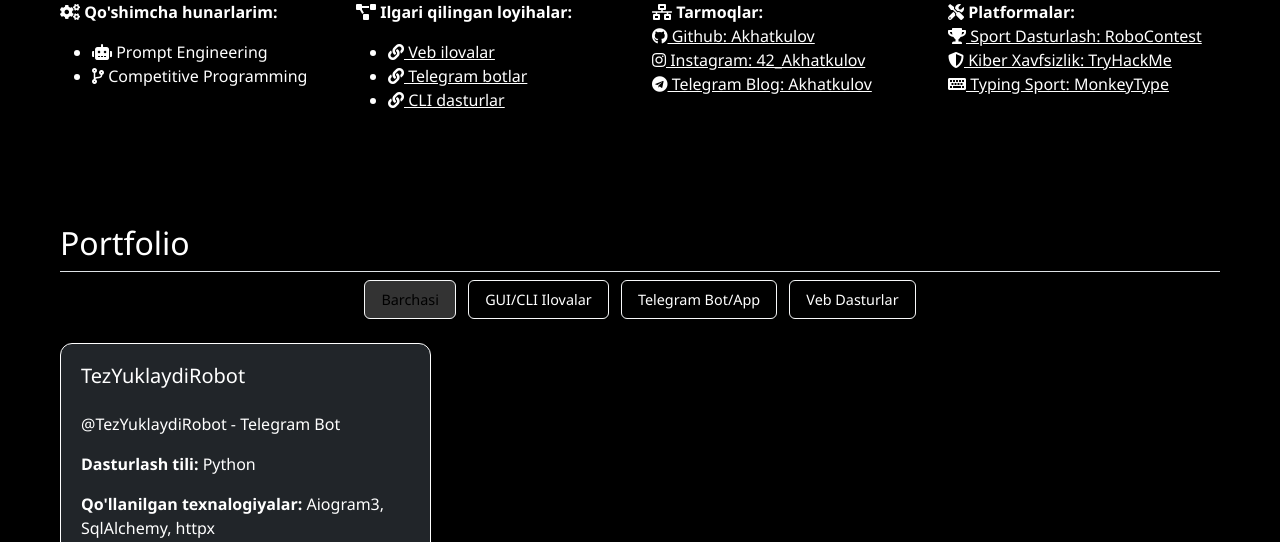
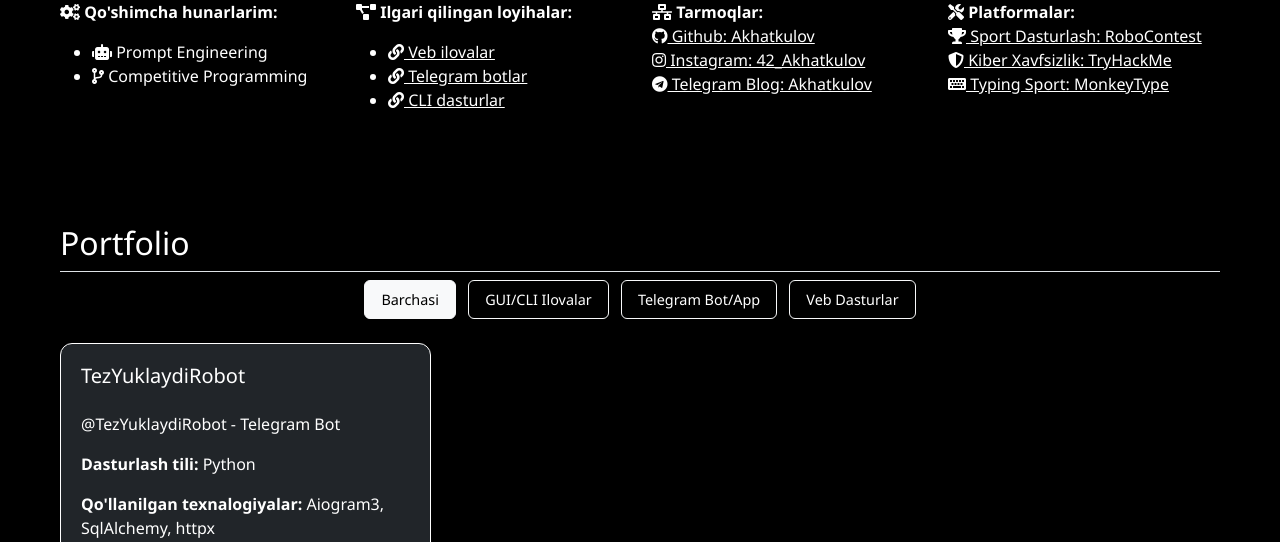
Before and after one commit to akhatkulov/akhatkulov.github.io, a Flask app: page / in a window 1280 px wide, with the pointer over the restyled element. Shown: the part 977-1519 px from the top of the page. Run offline with Flask 3, Linux system fonts and the light colour scheme; some libraries are stand-ins or nearby versions.

Commit message:
Update style.css

```diff
--- a/v2/static/style.css
+++ b/v2/static/style.css
@@ -92,10 +92,6 @@
     font-size: 0.9rem;
 }
 
-.btn:hover {
-    background: #333;
-}
-
 .btn-outline {
     background: white;
     color: black;
```
